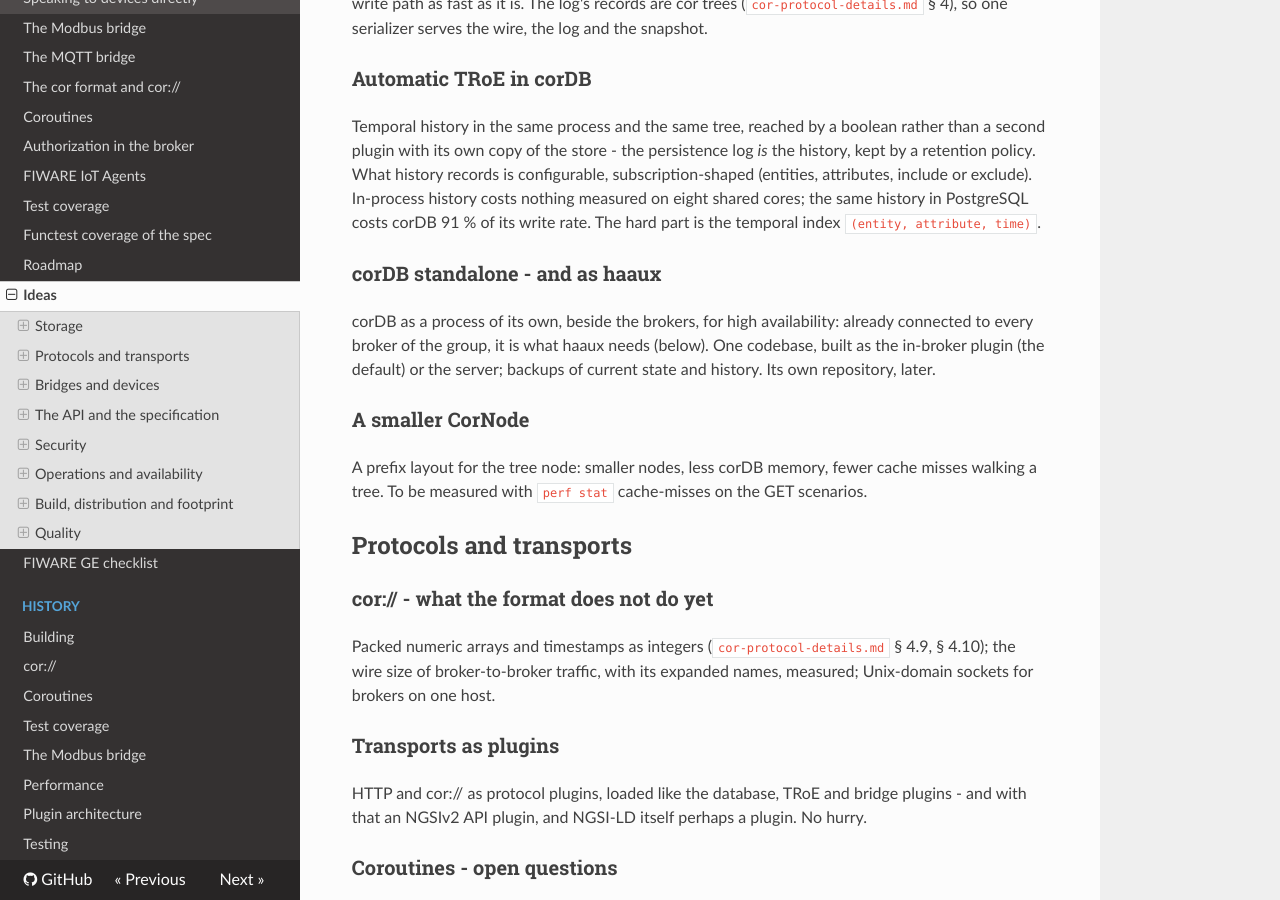
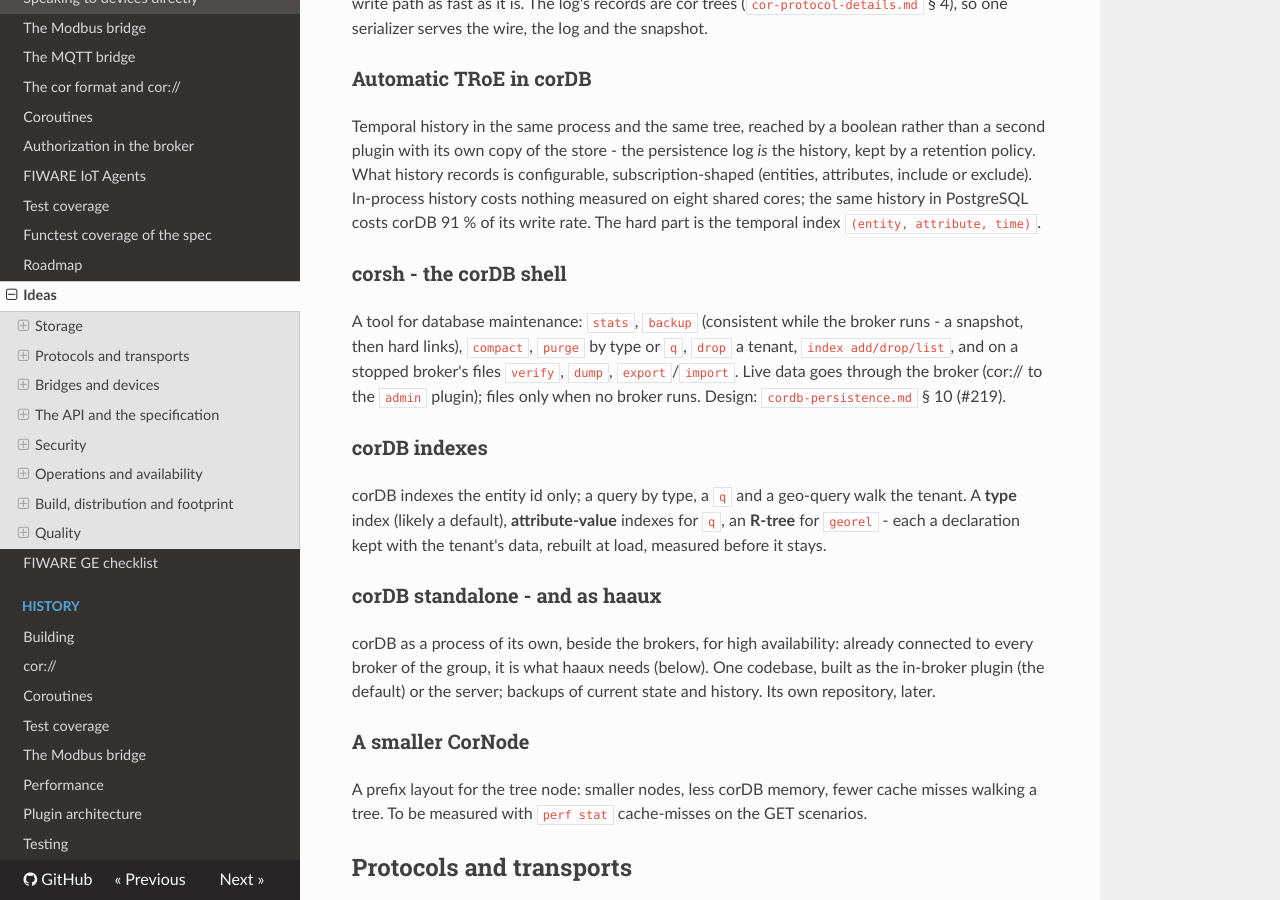
Before and after one commit to SEAMWARE/coraine, an MkDocs documentation site: the page built from doc/ideas.md, in a window 1280 px wide and 900 px high, scrolled down 468 px. Built offline with MkDocs 1.6.1, drawn with Linux system fonts in a browser that asks for light colours; nearby versions of some CDN libraries; comment, search, counter and statistics services are not loaded.

Commit message:
doc: ideas - corsh (the corDB shell) and corDB indexes
Co-Authored-By: Claude Opus 5.5 <noreply@anthropic.com>

```diff
--- a/doc/ideas.md
+++ b/doc/ideas.md
@@ -24,6 +24,19 @@ policy. What history records is configurable, subscription-shaped (entities, att
 exclude). In-process history costs nothing measured on eight shared cores; the same history in
 PostgreSQL costs corDB 91 % of its write rate. The hard part is the temporal index
 `(entity, attribute, time)`.
+
+### corsh - the corDB shell
+
+A tool for database maintenance: `stats`, `backup` (consistent while the broker runs - a snapshot,
+then hard links), `compact`, `purge` by type or `q`, `drop` a tenant, `index add/drop/list`, and on a
+stopped broker's files `verify`, `dump`, `export`/`import`. Live data goes through the broker (cor://
+to the `admin` plugin); files only when no broker runs. Design: `cordb-persistence.md` § 10 (#219).
+
+### corDB indexes
+
+corDB indexes the entity id only; a query by type, a `q` and a geo-query walk the tenant. A **type**
+index (likely a default), **attribute-value** indexes for `q`, an **R-tree** for `georel` - each a
+declaration kept with the tenant's data, rebuilt at load, measured before it stays.
 
 ### corDB standalone - and as haaux
 
```
